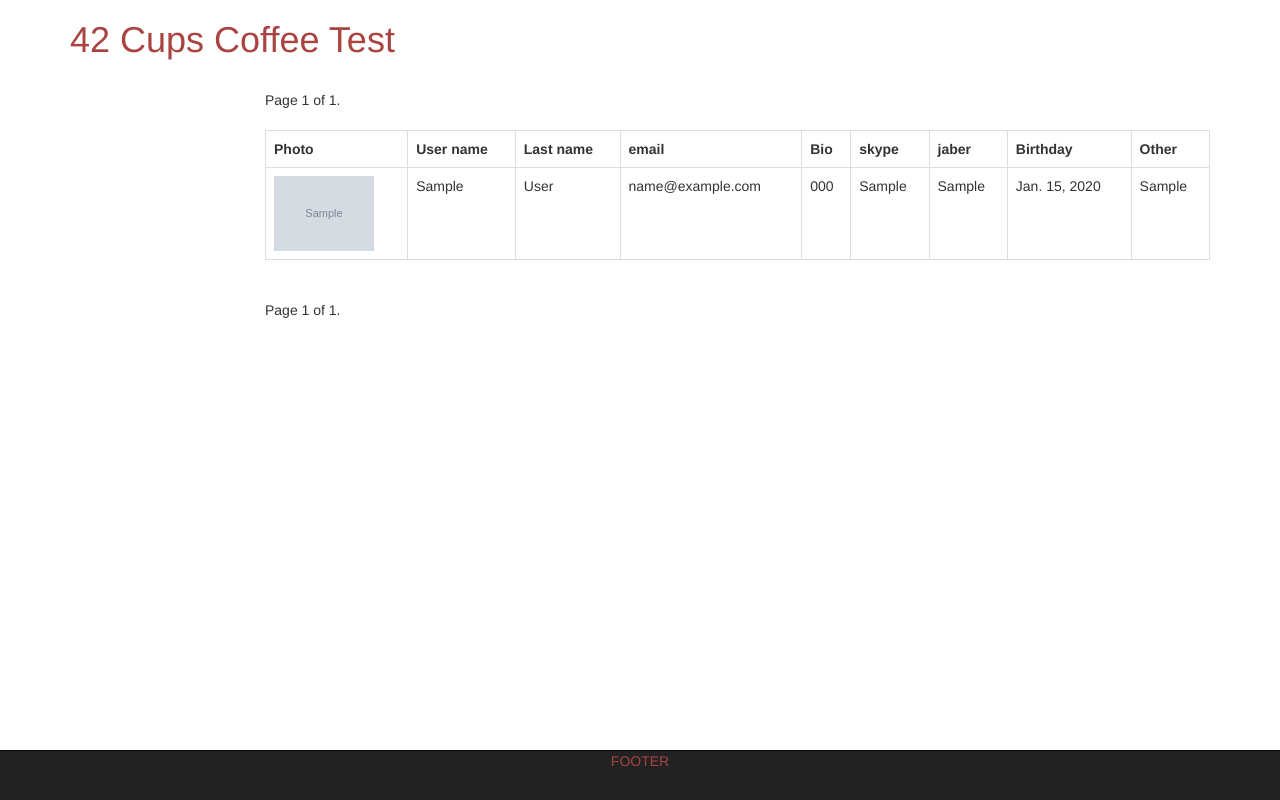
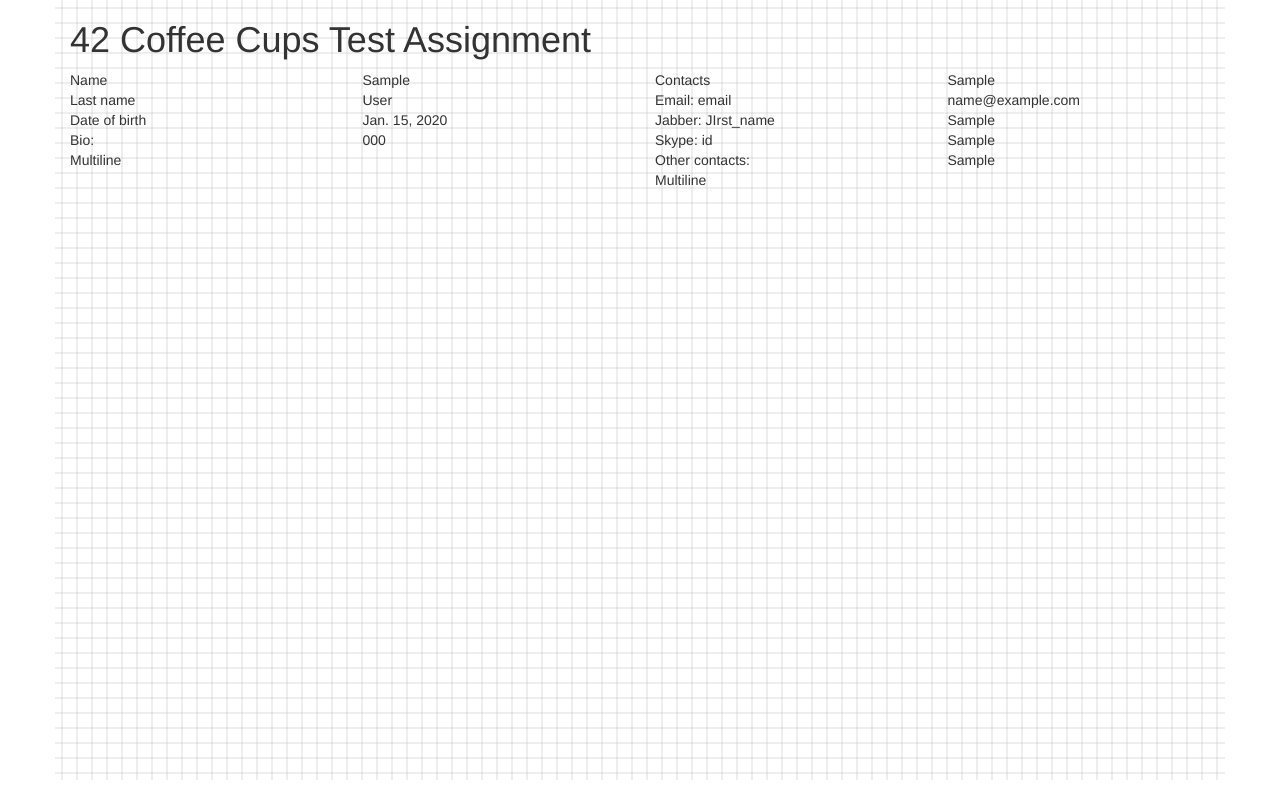
Before and after one commit to AlexIskander/FortyTwoTestTask, a Django app: page / in a window 1280 px wide. Run offline with Django 3.2, Linux system fonts and the light colour scheme; tables that the repository leaves empty hold one stand-in row (values such as "Sample post"); grey boxes marked "Sample" are stand-in pictures; some libraries are stand-ins or nearby versions.

Commit message:
ticket#1 modified base.html and add file screen.css

```diff
--- a/apps/contact/models.py
+++ b/apps/contact/models.py
@@ -12,6 +12,11 @@ class ExpansionUsers(User):
         upload_to="users_image",
         verbose_name=u'Photo',
         blank=True)
+    contact = models.CharField(
+        max_length=120,
+        verbose_name=u'Contact',
+        blank=True,
+        default=0)
     biometric_number = models.CharField(
         max_length=40, verbose_name=u'Bio', blank=True)
     skype = models.CharField(max_length=40, verbose_name=u'Skype', blank=True)
--- a/apps/contact/tests.py
+++ b/apps/contact/tests.py
@@ -22,7 +22,9 @@ class ExpansionUsersTestCase(TestCase):
         """Cheack home page title"""
         request = HttpRequest()
         response = home_page(request)
-        self.assertIn(b'<title>Home page</title>', response.content)
+        self.assertIn(
+            b'<h1>42 Coffee Cups Test Assignment</h1>',
+            response.content)
 
     def setUp(self):
         ExpansionUsers.objects.create(
--- /dev/null
+++ b/assets/css/screen.css
@@ -0,0 +1,6 @@
+.container {
+    background: linear-gradient( #bbb, transparent 1px), linear-gradient( -90deg, #bbb, transparent 1px);
+    background-size: 15px 15px;
+    background-position: center center;
+    height: 780px;
+}
--- a/templates/base.html
+++ b/templates/base.html
@@ -1,77 +1,78 @@
-{% load i18n %}
-<!doctype html>
-<html itemscope itemtype="http://schema.org/LocalBusiness" class="no-js" lang="ru">
-{# ======  BLOCK HEAD ====== #}
+{% load staticfiles %}
+<!DOCTYPE html>
+<html lang="en">
     <head>
-    <meta name="viewport" content="width=device-width, initial-scale=1.0">
-     {% block head %}
+        <meta charset="utf-8">
+        <title>{% block title %}{% endblock title %}Site Name</title>
+
+        <meta http-equiv="X-UA-Compatible" content="chrome=IE7" />
+
+        <meta name="viewport" content="initial-scale=1.0, width=device-width"/>
+        <meta name="apple-mobile-web-app-capable" content="yes"/>
+        <meta name="apple-mobile-web-app-status-bar-style" content="black" />
+
         <link href="//maxcdn.bootstrapcdn.com/bootstrap/3.3.5/css/bootstrap.min.css" rel="stylesheet">
-         <link href="{{ STATIC_URL }}css/custom.css" media="all" rel="stylesheet" />
-      <title>{% block title %}Home page{% endblock %}</title>
-     {% endblock %}
+        <link rel="stylesheet" href="{% static 'css/screen.css' %}" media="screen, projection"/>
+
+        {% block extra_head %}{% endblock extra_head %}
+
     </head>
-{#  ====== END BLOCK HEAD ====== #}
-   <body>
+    <body id="{% block body_id %}{% endblock %}" class="{% block body_class %}{% endblock %}">
+        {% block content %}
             <div class="container">
                 <div class="row">
-            <div class="col-lg-12">
-              <h1 class="text-danger">42 Cups Coffee Test</h1>
+                    <div class="col-lg-12"><h1>42 Coffee Cups Test Assignment</h1></div>
                 </div>
+                {% for obj in users %}
+                    <div class="row">
+                        <div class="col-lg-6">
+                            <div class="row">
+                                 <div class="col-lg-6">Name</div>
+                                 <div class="col-lg-6">{{ obj.first_name }}</div>
+                                 <div class="col-lg-6">Last name</div>
+                                 <div class="col-lg-6">{{ obj.last_name }}</div>
+                                 <div class="col-lg-6">Date of birth</div>
+                                 <div class="col-lg-6">{{ obj.birthday }}</div>
+                                 <div class="col-lg-6">
+                                     Bio:
+                                     <p>Multiline</p>
                                  </div>
+                                 <div class="col-lg-6">{{ obj.biometric_number }}</div>
+                           </div>
+
+                        </div>
+                        <div class="col-lg-6">
                             <div class="row">
-               <div class="col-lg-2"></div>
-               <div class="col-lg-10">
-                  {% include "pagination/user_pagination.html" %}
-                  <table class="table table-bordered table-hover">
-                    <tr>
-                     <th>Photo</th>
-                     <th>User name</th>
-                     <th>Last name</th>
-                     <th>email</th>
-                     <th>Bio</th>
-                     <th>skype</th>
-                     <th>jaber</th>
-                     <th>Birthday</th>
-                     <th>Other</th>
-                    </tr>
-                  {% for obj in users %}
-                    <tr>
-                     {% if obj.image %}
-                      <td>
-                        <img src="{{ obj.image.url }}" alt="{{ obj.username }}" title="{{ obj.username }}" width="100">
-                      </td>
-                     {% endif %}
-                     <td>{{ obj.first_name }}</td>
-                     <td>{{ obj.last_name }}</td>
-                     <td>{{ obj.email }}</td>
-                     <td>{{ obj.biometric_number }}</td>
-                     <td>{{ obj.skype }}</td>
-                     <td>{{ obj.icq }}</td>
-                     <td>{{ obj.birthday }}</td>
-                     <td>{{ obj.other }}</td>
-                    </tr>
-                  {% endfor%}
-                  </table>
-                  {% include "pagination/user_pagination.html" %}
+                                 <div class="col-lg-6">Contacts</div>
+                                 <div class="col-lg-6">{{ obj.contact}}</div>
+                                 <div class="col-lg-6">Email: email</div>
+                                 <div class="col-lg-6">{{ obj.email }}</div>
+                                 <div class="col-lg-6">Jabber: JIrst_name </div>
+                                 <div class="col-lg-6">{{ obj.icq }}</div>
+                                 <div class="col-lg-6">
+                                     Skype: id
                                  </div>
+                                 <div class="col-lg-6">{{ obj.skype }}</div>
+                                 <div class="col-lg-6">
+                                     Other contacts:
+                                     <p>Multiline</p>
                                  </div>
-       </div>
-          {# -- row-footer    #}
-          <footer class="navbar navbar-default navbar-fixed-bottom navbar-inverse">
-            <div class="container" >
-              <div class="row">
-                <div class="col-lg-12">
-                   <p class="text-center  text-danger">FOOTER </p>
+                                 <div class="col-lg-6">{{ obj.other }}</div>
                             </div>
 
                         </div>
                     </div>
-          </footer>
-          {# end row-footer #}
 
+                {% endfor%}
+
+
+            </div>
+
+        {% endblock content %}
     {# ==============  JavaScript upload ================================================ #}
 
     <script type="text/javascript" src="http://code.jquery.com/jquery-latest.min.js"></script>
     <script src="//maxcdn.bootstrapcdn.com/bootstrap/3.3.5/js/bootstrap.min.js"></script>
   </body>
+    </body>
 </html>
```
Also changed, not shown: apps/contact/admin.py (+12 -2 lines), apps/contact/__init__.py (added), assets/css/custom.css (deleted). Lines whose indentation alone changed are shown as unchanged.
